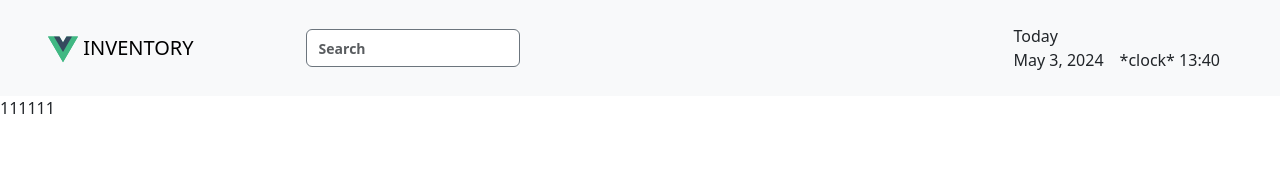
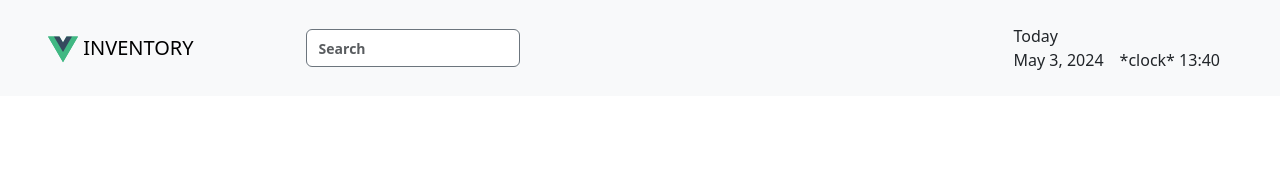
Before and after one commit to DamIslano/dzentest, a Vue app: page / in a window 1280 px wide. Shown: the top 186 px of the page. Built offline with nearby package versions, Linux system fonts and the light colour scheme.

Commit message:
heroicons added

```diff
--- a/package.json
+++ b/package.json
@@ -9,6 +9,7 @@
     "preview": "vite preview"
   },
   "dependencies": {
+    "@heroicons/vue": "^2.1.3",
     "@popperjs/core": "^2.11.8",
     "bootstrap": "^5.3.3",
     "vue": "^3.4.21",
--- a/src/App.vue
+++ b/src/App.vue
@@ -5,7 +5,6 @@ import TopMenu from './components/TopMenu.vue'
 <template>
   <TopMenu />
   <RouterView />
-  <div>111111</div>
 </template>
 
 <style scoped>
```
Also changed, not shown: 1 other file (tests, documents, lock files or other folders).
